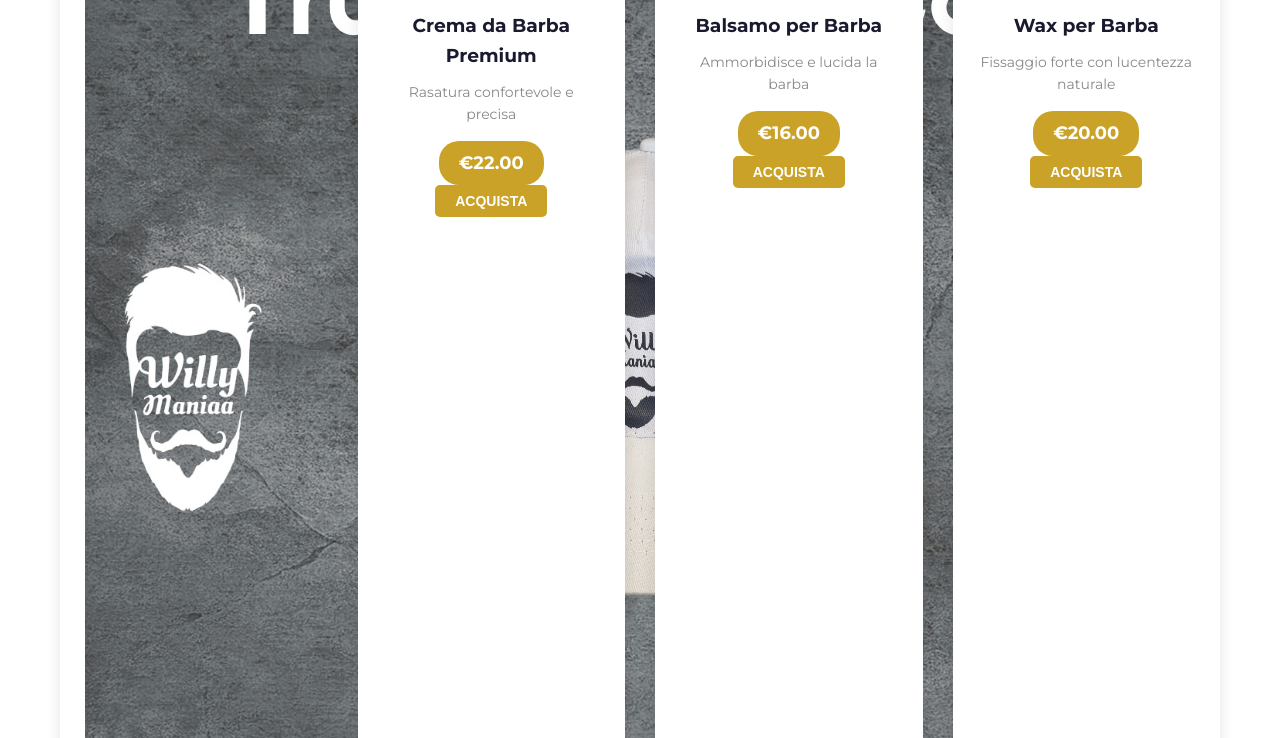
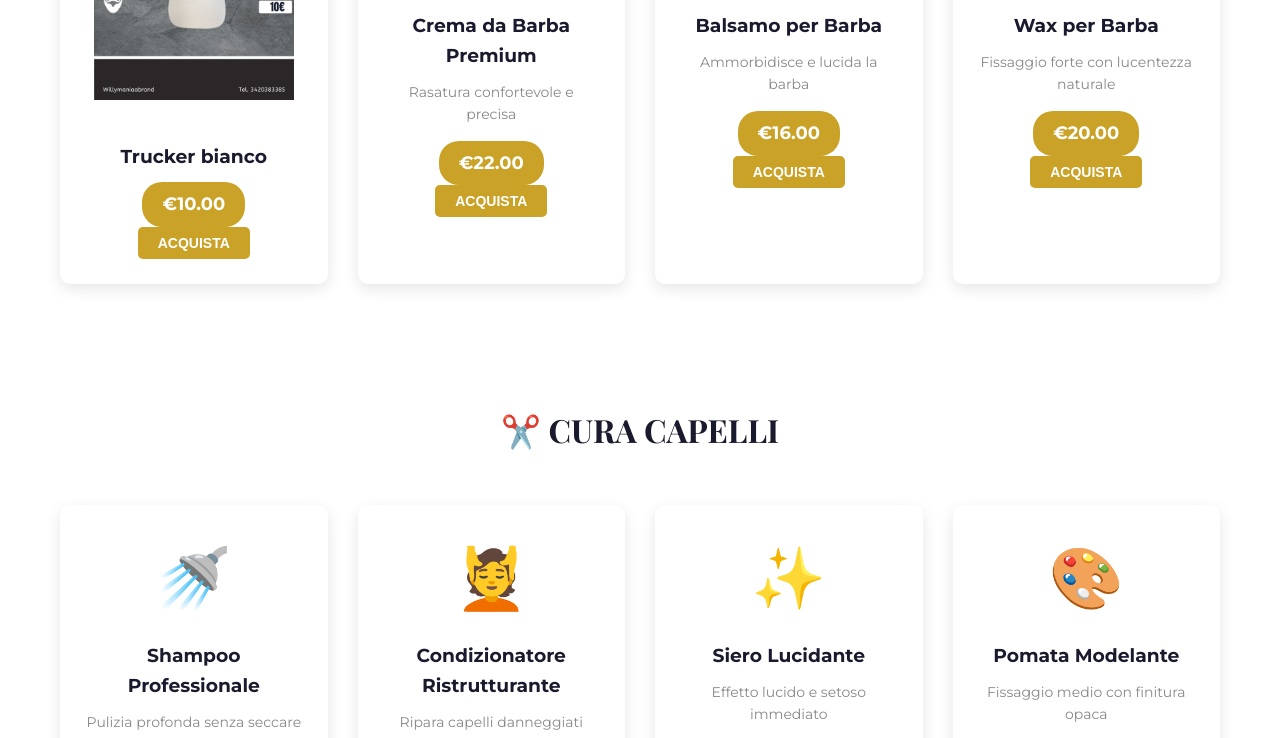
Before and after one commit to Mazz19/Willymaniaa, a plain HTML site: page products.html in a window 1280 px wide. Shown: the part 610-1348 px from the top of the page. Drawn offline with nearby package versions, Linux system fonts and the light colour scheme.

Commit message:
update products

```diff
--- a/products.html
+++ b/products.html
@@ -46,7 +46,7 @@
             <h2 class="section-title">🧔 CURA BARBA</h2>
             <div class="product-grid">
                 <div class="product-card">
-                    <div class="product-image"><img src="img/5cb89cb6-f1cc-4780-96c6-8b8de2c11d52.jpg" alt=""></div>
+                    <div class="product-image"><img src="img/5cb89cb6-f1cc-4780-96c6-8b8de2c11d52.jpg" alt="" height="200px"></div>
                     <h3>Trucker bianco</h3>
                     <span class="price">€10.00</span>
                     <button class="btn btn-sm btn-primary">ACQUISTA</button>
```
